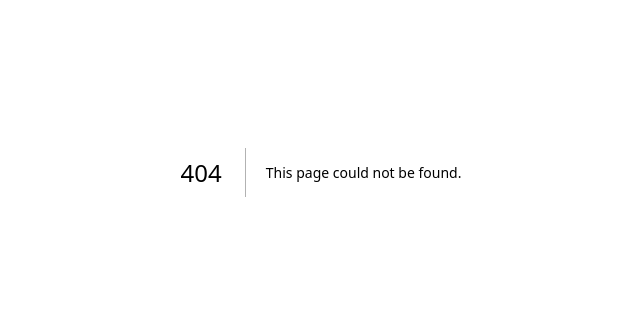
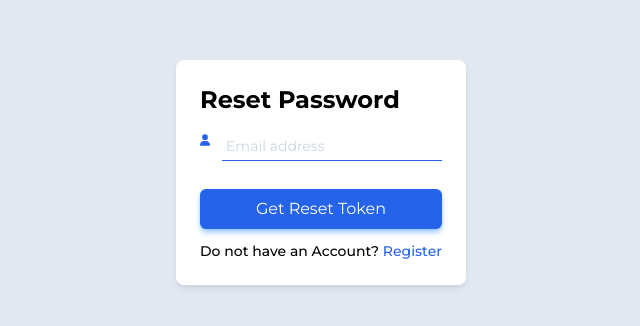
Before and after one commit to vishnut2003/oi_chart_frontend_two, a Next.js app: page /reset-password in a window 1280 px wide. Before the commit this address had no page. Shown: the part 228-554 px from the top of the page, without its empty margins (319-959 px from the left). Built offline with nearby package versions, Linux system fonts and the light colour scheme.

Commit message:
only login and forget password is pending

```diff
--- /dev/null
+++ b/src/app/reset-password/page.jsx
@@ -0,0 +1,23 @@
+'use client';
+
+import ResetPasswordForm from '@/components/ResetPasswordForm/ResetPasswordForm';
+import { useRouter } from 'next/navigation'
+import React, { useEffect } from 'react'
+
+const page = () => {
+
+    const router = useRouter()
+
+    useEffect(() => {
+        const userExist = localStorage.getItem('user_id')
+        if (userExist) router.push('/')
+    }, [router])
+
+    return (
+        <div className='w-full h-screen flex justify-center items-center bg-slate-200'>
+            <ResetPasswordForm />
+        </div>
+    )
+}
+
+export default page
--- a/src/components/LoginForm/LoginForm.jsx
+++ b/src/components/LoginForm/LoginForm.jsx
@@ -108,6 +108,12 @@ const LoginForm = () => {
             >Do not have an Account?
                 <Link href="/register" className='text-blue-600'> Register</Link>
             </p>
+
+            <p
+            className='mt-2 text-sm text-center font-medium'
+            >Forget password?
+                <Link href="/reset-password" className='text-blue-600'> Reset</Link>
+            </p>
         </div>
     )
 }
--- a/src/components/OiSection/OiSection.jsx
+++ b/src/components/OiSection/OiSection.jsx
@@ -41,7 +41,7 @@ const OiSection = ({ oneScript, symbolSpecify }) => {
     // ToolTip formatter
     const DataFormater = (number) => {
         if (number > 1000 || number < - 1000) {
-            return (number / 1000).toString() + 'K';
+            return parseFloat(number / 100000).toFixed(2).toString() + 'L';
         } else {
             return number.toString();
         }
@@ -276,6 +276,7 @@ const OiSection = ({ oneScript, symbolSpecify }) => {
                                     }}
                                     className="bg-white shadow-md border-0 text-gray-900 text-sm rounded-lg focus:ring-blue-500 focus:border-blue-500 block w-full p-2.5 dark:bg-gray-700 dark:border-gray-600 dark:placeholder-gray-400 dark:text-white dark:focus:ring-blue-500 dark:focus:border-blue-500">
 
+                                    <option value='1minute'>1 min</option>
                                     <option value='5minute'>5 min</option>
                                     <option value='30minute'>30 min</option>
 
@@ -424,11 +425,14 @@ const OiSection = ({ oneScript, symbolSpecify }) => {
                                 <YAxis domain={['auto', 'auto']} tickFormatter={DataFormater} fill='black' orientation='left' yAxisId='left-axis' stroke='#A7A7A7' strokeWidth={'0.5px'} className='text-xs' />
                                 <YAxis domain={['auto', 'auto']} tickFormatter={DataFormater} orientation='right' yAxisId='right-axis' stroke='#A7A7A7' strokeWidth={'0.5px'} className='text-xs' />
 
-                                <Tooltip formatter={DataFormater} />
+                                <Tooltip
+                                formatter={DataFormater}
+                                />
+
                                 <CartesianGrid stroke="#cecece" strokeDasharray="3 3" strokeWidth={'0.5px'} />
-                                <Line type="monotone" dot={false} dataKey="call_oi_change" stroke="#459962" yAxisId='left-axis' strokeWidth={'1px'} />
-                                <Line type="monotone" dot={false} dataKey="put_oi_change" stroke="#C13F3F" yAxisId='left-axis' strokeWidth={'1px'} />
-                                <Line type="monotone" dot={false} dataKey="future_oi" stroke="#6A6A6A" yAxisId='right-axis' strokeWidth={'1px'} strokeDasharray={'4'} />
+                                <Line type="monotone" name='CE' dot={false} dataKey="call_oi_change" stroke="#459962" yAxisId='left-axis' strokeWidth={'1px'} />
+                                <Line type="monotone" name='PE' dot={false} dataKey="put_oi_change" stroke="#C13F3F" yAxisId='left-axis' strokeWidth={'1px'} />
+                                <Line type="monotone" name='Futures' dot={false} dataKey="future_oi" stroke="#6A6A6A" yAxisId='right-axis' strokeWidth={'1px'} strokeDasharray={'4'} />
                             </LineChart>
                         </ResponsiveContainer>
 
@@ -455,9 +459,9 @@ const OiSection = ({ oneScript, symbolSpecify }) => {
 
                                 <Tooltip formatter={DataFormater} />
                                 <CartesianGrid stroke="#cecece" strokeDasharray="3 3" strokeWidth={'0.5px'} />
-                                <Line type="monotone" dot={false} dataKey="call_Oi" stroke="#459962" yAxisId='left-axis' strokeWidth={'1px'} />
-                                <Line type="monotone" dot={false} dataKey="put_Oi" stroke="#C13F3F" yAxisId='left-axis' strokeWidth={'1px'} />
-                                <Line type="monotone" dot={false} dataKey="future_oi" stroke="#6A6A6A" yAxisId='right-axis' strokeWidth={'1px'} strokeDasharray={'4'} />
+                                <Line type="monotone" name='CE' dot={false} dataKey="call_Oi" stroke="#459962" yAxisId='left-axis' strokeWidth={'1px'} />
+                                <Line type="monotone" name='PE' dot={false} dataKey="put_Oi" stroke="#C13F3F" yAxisId='left-axis' strokeWidth={'1px'} />
+                                <Line type="monotone" name='Futures' dot={false} dataKey="future_oi" stroke="#6A6A6A" yAxisId='right-axis' strokeWidth={'1px'} strokeDasharray={'4'} />
                             </LineChart>
                         </ResponsiveContainer>
 
@@ -484,8 +488,8 @@ const OiSection = ({ oneScript, symbolSpecify }) => {
 
                                 <Tooltip formatter={DataFormater} />
                                 <CartesianGrid stroke="#cecece" strokeDasharray="3 3" strokeWidth={'0.5px'} />
-                                <Line type="monotone" dot={false} dataKey="ce_pe_diff" stroke="#2977DB" yAxisId='left-axis' strokeWidth={'1px'} />
-                                <Line type="monotone" dot={false} dataKey="future_oi" stroke="#6A6A6A" yAxisId='right-axis' strokeWidth={'1px'} />
+                                <Line type="monotone" name='PE CE DIFF' dot={false} dataKey="ce_pe_diff" stroke="#2977DB" yAxisId='left-axis' strokeWidth={'1px'} />
+                                <Line type="monotone" name='Futures' dot={false} dataKey="future_oi" stroke="#6A6A6A" yAxisId='right-axis' strokeWidth={'1px'} />
                             </LineChart>
                         </ResponsiveContainer>
 
@@ -499,7 +503,7 @@ const OiSection = ({ oneScript, symbolSpecify }) => {
                     <div className='w-full h-56'>
                         <ResponsiveContainer>
                             <BarChart data={barChartData} width='100' height='100%'>
-                                <Bar dataKey='change_in_oi' fill='green' barSize={60}>
+                                <Bar dataKey='change_in_oi' name='Oi' fill='green' barSize={60}>
                                     <LabelList
                                         dataKey="change_in_oi"
                                         position="center"
@@ -531,7 +535,7 @@ const OiSection = ({ oneScript, symbolSpecify }) => {
                     <div className='w-full h-56'>
                         <ResponsiveContainer>
                             <BarChart data={barChartData} width='100' height='100%'>
-                                <Bar dataKey='oi' fill='green' barSize={60}>
+                                <Bar dataKey='oi' name='Oi' fill='green' barSize={60}>
                                     <LabelList
                                         dataKey="oi"
                                         position="center"
--- /dev/null
+++ b/src/components/ResetPasswordForm/ResetPasswordForm.jsx
@@ -0,0 +1,156 @@
+'use client';
+
+import serverName from '@/serverName';
+import { faKey, faLock, faUser } from '@fortawesome/free-solid-svg-icons';
+import { FontAwesomeIcon } from '@fortawesome/react-fontawesome';
+import axios from 'axios';
+import Link from 'next/link';
+import React, { useState } from 'react'
+
+const ResetPasswordForm = () => {
+
+    const server = serverName()
+    const [email, setEmail] = useState('')
+    const [passwordForm, setPasswordForm] = useState(false)
+
+    const [errMessage, setErrMessage] = useState('')
+    const [loading, setLoading] = useState(false);
+
+    const submitResetForm = (e) => {
+        setLoading(true)
+        e.preventDefault()
+        axios.post(`${server}/auth/reset-password`, { email })
+            .then((res) => {
+                setPasswordForm(true)
+                setLoading(false)
+            })
+            .catch((err) => {
+                setLoading(false)
+                setErrMessage(err.response.data)
+                setTimeout(() => {
+                    setErrMessage('')
+                }, 5000)
+            })
+    }
+
+    return (
+        <div>
+            <div className='p-6 bg-white rounded-lg shadow-md shadow-slate-300 max-w-xs w-full'>
+                {
+                    passwordForm ?
+                        <form >
+                            <div>
+                                <h2 className='font-bold text-black text-2xl mb-1'>Set password</h2>
+                                <p className='text-sm mb-2'>You will receive an email with reset token. Please enter below</p>
+                            </div>
+                            <div className='flex flex-col gap-7'>
+
+                                <div className='flex gap-3 '>
+                                    <FontAwesomeIcon
+                                        icon={faKey}
+                                        width={10}
+                                        className='text-blue-600'
+                                    />
+                                    <input
+                                        type="text"
+                                        name="resetKey"
+                                        required
+                                        placeholder='Enter reset key'
+                                        className='outline-none border-b border-blue-600 text-sm p-1 placeholder:text-slate-300 font-normal flex grow'
+                                    />
+                                </div>
+
+                                <div className='flex gap-3 '>
+                                    <FontAwesomeIcon
+                                        icon={faLock}
+                                        width={10}
+                                        className='text-blue-600'
+                                    />
+                                    <input
+                                        type="password"
+                                        name="password"
+                                        required
+                                        placeholder='Enter password'
+                                        className='outline-none border-b border-blue-600 text-sm p-1 placeholder:text-slate-300 font-normal flex grow'
+                                    />
+                                </div>
+
+                                <div className='flex gap-3 '>
+                                    <FontAwesomeIcon
+                                        icon={faLock}
+                                        width={10}
+                                        className='text-blue-600'
+                                    />
+                                    <input
+                                        type="password"
+                                        name="rpassword"
+                                        required
+                                        placeholder='Enter re-enter password'
+                                        className='outline-none border-b border-blue-600 text-sm p-1 placeholder:text-slate-300 font-normal flex grow'
+                                    />
+                                </div>
+
+                            </div>
+
+                            <div>
+                                <button className='px-10 py-2 text-center w-full mt-7 bg-blue-600 text-white rounded-md shadow-md shadow-blue-300'>Reset Password</button>
+                            </div>
+                        </form>
+                        :
+                        <form onSubmit={submitResetForm}>
+                            <div>
+                                <h2 className='font-bold text-black text-2xl mb-4'>Reset Password</h2>
+                            </div>
+                            <div className='flex flex-col gap-7'>
+
+                                <div className='flex gap-3 '>
+                                    <FontAwesomeIcon
+                                        icon={faUser}
+                                        width={10}
+                                        className='text-blue-600'
+                                    />
+                                    <input
+                                        type="email"
+                                        name="email"
+                                        value={email}
+                                        required
+                                        onChange={(e) => {
+                                            setEmail(e.target.value)
+                                        }}
+                                        id="email"
+                                        placeholder='Email address'
+                                        className='outline-none border-b border-blue-600 text-sm p-1 placeholder:text-slate-300 font-normal flex grow'
+                                    />
+                                </div>
+
+                            </div>
+                            <div>
+                                <button className='px-10 py-2 text-center w-full mt-7 bg-blue-600 text-white rounded-md shadow-md shadow-blue-300 flex items-center gap-3 justify-center'>
+                                    {
+                                        loading && <div className='w-3 h-3 rounded-full border border-white border-b-0 border-r-0 animate-spin'></div>
+                                    }
+                                    Get Reset Token</button>
+                            </div>
+                        </form>
+                }
+                {
+                    errMessage &&
+                    (
+                        <div className='mt-3 bg-red-200 border border-red-600 rounded-md py-2 px-4'>
+                            <p
+                                className='text-sm text-center text-red-600 font-medium'
+                            >{errMessage}</p>
+                        </div>
+                    )
+                }
+                <p
+                    className='mt-3 text-sm text-center font-medium'
+                >Do not have an Account?
+                    <Link href="/register" className='text-blue-600'> Register</Link>
+                </p>
+            </div>
+        </div>
+    )
+}
+
+export default ResetPasswordForm
```
